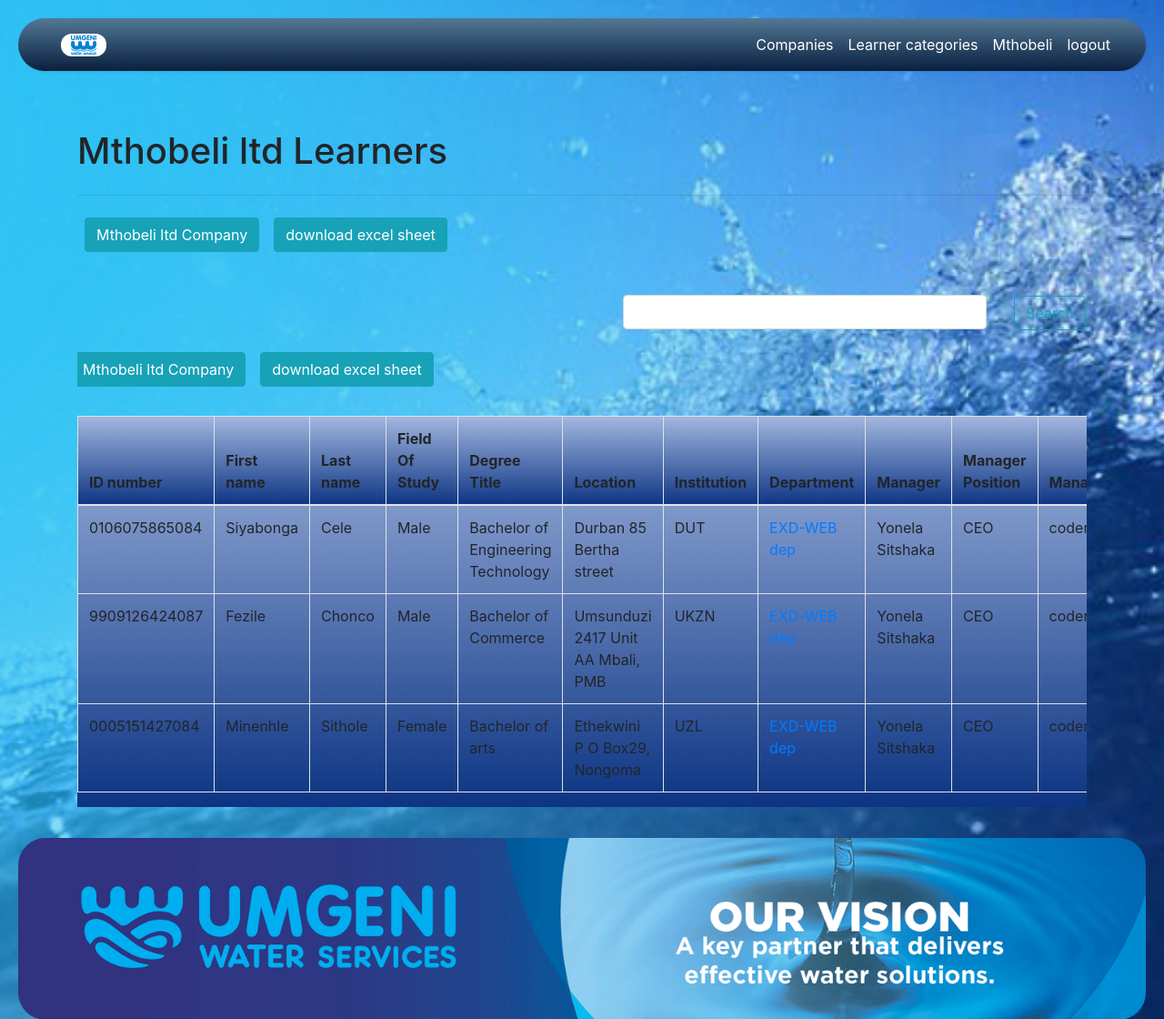
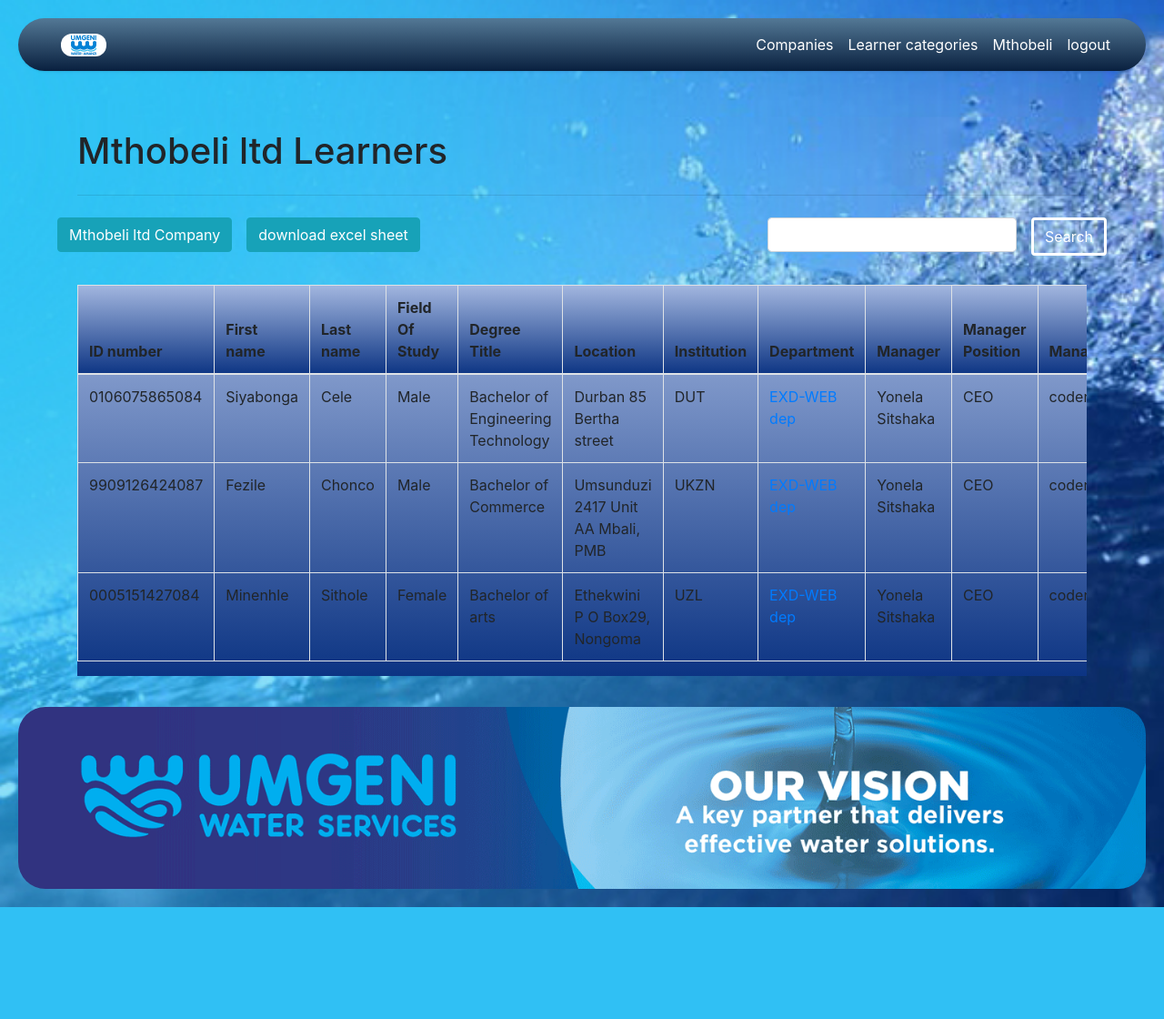
Before and after one commit to HopewellA1/LearnerRecruitment, a Django app: page /hostEmployer/CompanyLearners/2 in a window 1280 px wide. Shown: the top 1120 px of the page at 91% size. After the commit the page ends 997 px from the top, so only its background shows below. Run offline with Django 5.2, Linux system fonts and the light colour scheme; a user stored in the database is signed in; data comes from the database, SQL or seed files in the repository; some libraries are stand-ins or nearby versions.

Commit message:
to puhs fixes

```diff
--- a/applicants/templates/applicants/learners.html
+++ b/applicants/templates/applicants/learners.html
@@ -514,9 +514,8 @@
                 </div>
             </form>
         </div>
-        {% if selectState or user.is_staff %}
+        {% if selectState or user.is_staff and department == None %}
            <div>
-
                 <div style="color:white">
                     <h3>
                         Available Learners
--- a/hostEmployer/templates/hostEmployer/CompanyLearners.html
+++ b/hostEmployer/templates/hostEmployer/CompanyLearners.html
@@ -14,6 +14,7 @@
         }
         #innerManu{
             display:flex;
+            justify-content:space-between
         }
     </style>
     <link rel="stylesheet" href="https://stackpath.bootstrapcdn.com/bootstrap/4.5.2/css/bootstrap.min.css">
@@ -41,9 +42,10 @@
 
         </div>
         <hr/>
-        <div id="innerManu">
+        <div id="innerManu" class="row">
 
-            {% if user.is_staff %}
+            <div class="row">
+
                 <div style="padding:0.5rem">
                     <a class="btn btn-info" style="color:white" href="{% url 'companyDetails' companyId=company.CompanyId %}">
                         {{company.Name}} Company
@@ -51,16 +53,12 @@
                 </div>
 
                 <div style="padding:0.5rem">
-                <a class="btn btn-info" style="color:white"  href="#">
+                    <a class="btn btn-info" style="color:white"  href="{% url 'download_departmentExcel'   %}?companyId={{company.CompanyId}}">
                         download excel sheet
                     </a>
                 </div>
-            {% endif %}
                 {% if exac %}
 
-
-
-                <div class="row">
                     <div style="padding:0.5rem">
                         <a class="btn btn-info" style="color:white"  href="{% url 'companyDashboard' %}">
                             Company Dashboard
@@ -72,38 +70,23 @@
                             Add learners
                         </a>
                     </div>
+
+
+                {% endif %}
             </div>
 
-            {% endif %}
+            <div>
 
-        </div>
-
-
-
-        <br/>
-        <div class="table-responsive">
-
-            {% comment %} <nav class="navbar navbar-light bg-light">
-
-                <form method="post" action="{% url 'Searchbar' %}?companyId={{company.CompanyId}}" class="form-inline">
-                    {% csrf_token %}
-                    <input class="form-control mr-sm-2" type="search" placeholder="Search" aria-label="Search" name="Searched">
-                    <input class="btn-outline-secondary my-2 my-sm-0" type="submit" value="Search" />
-                </form>
-            </nav> {% endcomment %}
-
-            <div>
-                <div style="padding">
                 <form   method="post" action="{% url 'SearchLearners' %}">
                     {% csrf_token %}
                     <input type="hidden" name="space" value="Company" />
                     <input type="hidden" name="companyId" value="{{company.CompanyId}}"/>
-                        <div class="row" style="display:flex; justify-content:end">
-                            <div style="padding:0.9rem">
-                                <input type="text" name="Searched" style="min-width:400px" class="form-control" />
+                    <div class="row" style="display:flex; ">
+                        <div style="padding:0.5rem">
+                            <input type="text" name="Searched"  class="form-control" />
                         </div>
-                            <div  style="padding:1rem">
-                                <input type="submit" class="btn btn-default btn-outline-info" value="Search"/>
+                        <div  style="padding:0.5rem">
+                            <input type="submit" class="btn btn-default btn-outline-info" style="color:white; border:solid white" value="Search"/>
                             {% if isSearch %}
                                 <a href="{% url 'CompanyLearners' CompanyId=company.CompanyId %}" class="btn btn-success">
                                     Refresh
@@ -112,42 +95,15 @@
                         </div>
                     </div>
                 </form>
+
             </div>
-            </div>
-            <div class="row">
-                <div style="padding:0.5rem">
-                    <a class="btn btn-info" style="color:white" href="{% url 'companyDetails' companyId=company.CompanyId %}">
-                        {{company.Name}} Company
-                    </a>
-                </div>
-
-                <div style="padding:0.5rem"; " padding: 10px 20px;"; " position: relative;">
-                    <a class="btn btn-info" style="color:white"  href="{% url 'download_departmentExcel'   %}?companyId={{company.CompanyId}}">
-                        download excel sheet
-                    </a>
-                </div>
-                {% if exac %}
 
 
 
-                    <div class="row">
-                        <div style="padding:0.5rem">
-                            <a class="btn btn-info" style="color:white"  href="{% url 'companyDashboard' %}">
-                                Company Dashboard
-                            </a>
+
         </div>
 
-                       <div style="padding:0.5rem" >
-                            <a class="btn btn-info" style="color:white"  href="{% url 'selectCategory' departmentId=department.DepartmentId %}">
-                                Add learners
-                            </a>
-                        </div>
-                    </div>
 
-                {% endif %}
-            </div>
-
-        </div>
 
 
         <br/>
--- a/hostEmployer/views.py
+++ b/hostEmployer/views.py
@@ -150,7 +150,8 @@ def DepartmentLearners(request,departmentId):
            "learners": learners,
             "department": department,
             "company":company,
-            "exac": exac
+            "exac": exac,
+            "recruited":True
         }
 
         return render(request, 'applicants/learners.html', payload)
```
Lines whose indentation alone changed are shown as unchanged.
